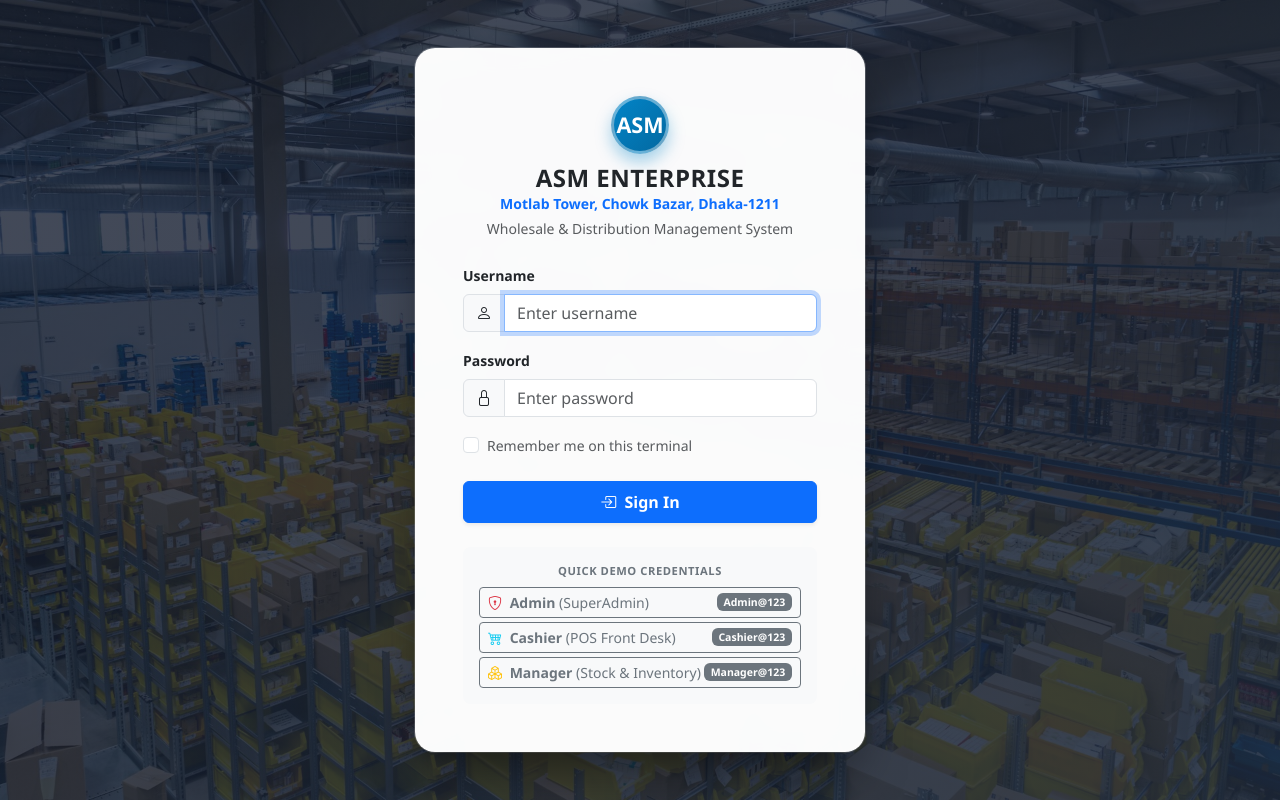
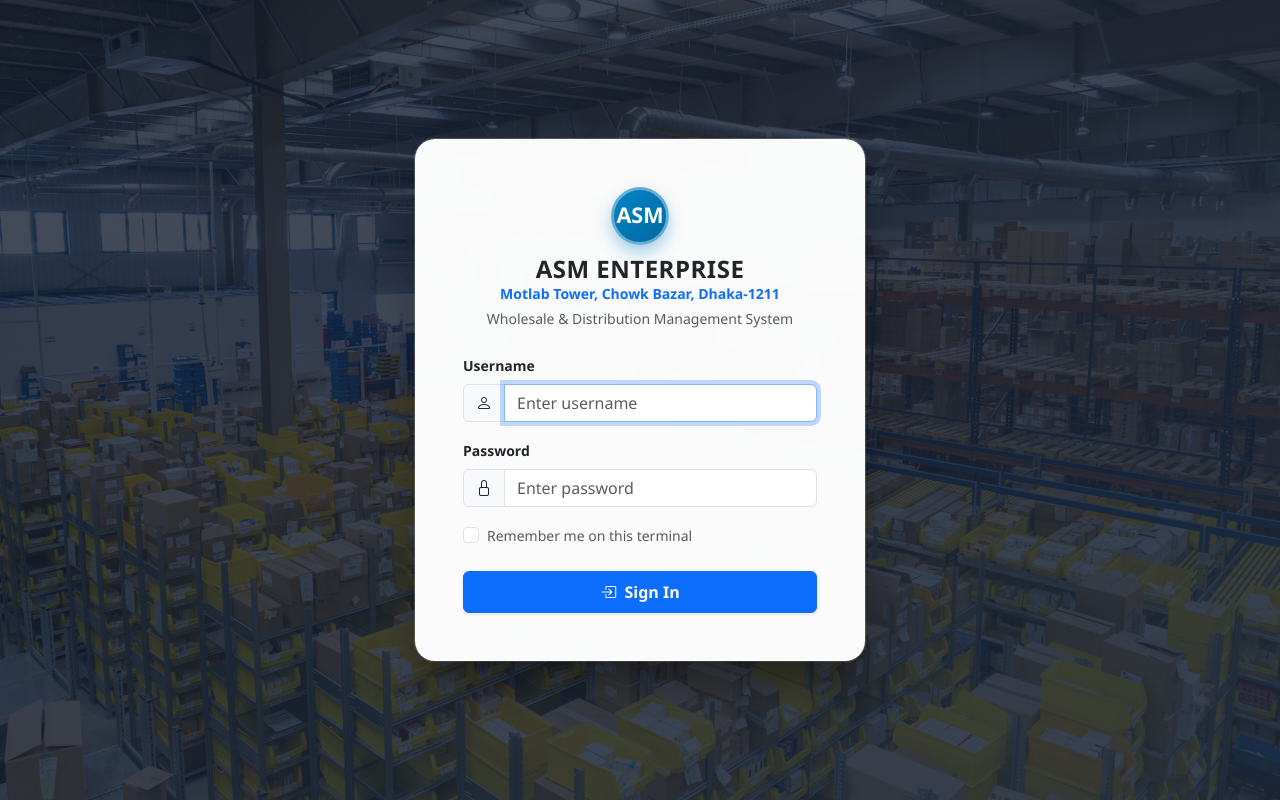
Before and after one commit to rahmanmdatiqur/PosSoftware, an ASP.NET Core app: page /Account/Login in a window 1280 px wide. Run offline with ASP.NET Core 8, Linux system fonts and the light colour scheme.

Commit message:
Remove quick demo credentials from login page

```diff
--- a/PosSoftware/PosSoftware/Views/Account/Login.cshtml
+++ b/PosSoftware/PosSoftware/Views/Account/Login.cshtml
@@ -92,38 +92,10 @@
                 <label asp-for="RememberMe" class="form-check-label small text-muted">Remember me on this terminal</label>
             </div>
 
-            <button type="submit" class="btn btn-primary w-100 py-2 fw-semibold mb-4 shadow-sm">
+            <button type="submit" class="btn btn-primary w-100 py-2 fw-semibold shadow-sm">
                 <i class="bi bi-box-arrow-in-right me-1"></i> Sign In
             </button>
-
-            <!-- Quick Demo Accounts -->
-            <div class="p-3 bg-light rounded-3">
-                <div class="small fw-bold text-secondary mb-2 text-center text-uppercase" style="font-size: 0.7rem; letter-spacing: 0.05em;">
-                    Quick Demo Credentials
-                </div>
-                <div class="d-grid gap-1">
-                    <button type="button" class="btn btn-sm btn-outline-secondary text-start d-flex justify-content-between align-items-center" onclick="fillCreds('admin', 'Admin@123')">
-                        <span><i class="bi bi-shield-lock me-1 text-danger"></i> <b>Admin</b> (SuperAdmin)</span>
-                        <span class="badge bg-secondary">Admin@123</span>
-                    </button>
-                    <button type="button" class="btn btn-sm btn-outline-secondary text-start d-flex justify-content-between align-items-center" onclick="fillCreds('cashier', 'Cashier@123')">
-                        <span><i class="bi bi-cart4 me-1 text-info"></i> <b>Cashier</b> (POS Front Desk)</span>
-                        <span class="badge bg-secondary">Cashier@123</span>
-                    </button>
-                    <button type="button" class="btn btn-sm btn-outline-secondary text-start d-flex justify-content-between align-items-center" onclick="fillCreds('manager', 'Manager@123')">
-                        <span><i class="bi bi-boxes me-1 text-warning"></i> <b>Manager</b> (Stock & Inventory)</span>
-                        <span class="badge bg-secondary">Manager@123</span>
-                    </button>
-                </div>
-            </div>
         </form>
     </div>
-
-    <script>
-        function fillCreds(u, p) {
-            document.getElementById('loginUsername').value = u;
-            document.getElementById('loginPassword').value = p;
-        }
-    </script>
 </body>
 </html>
```
